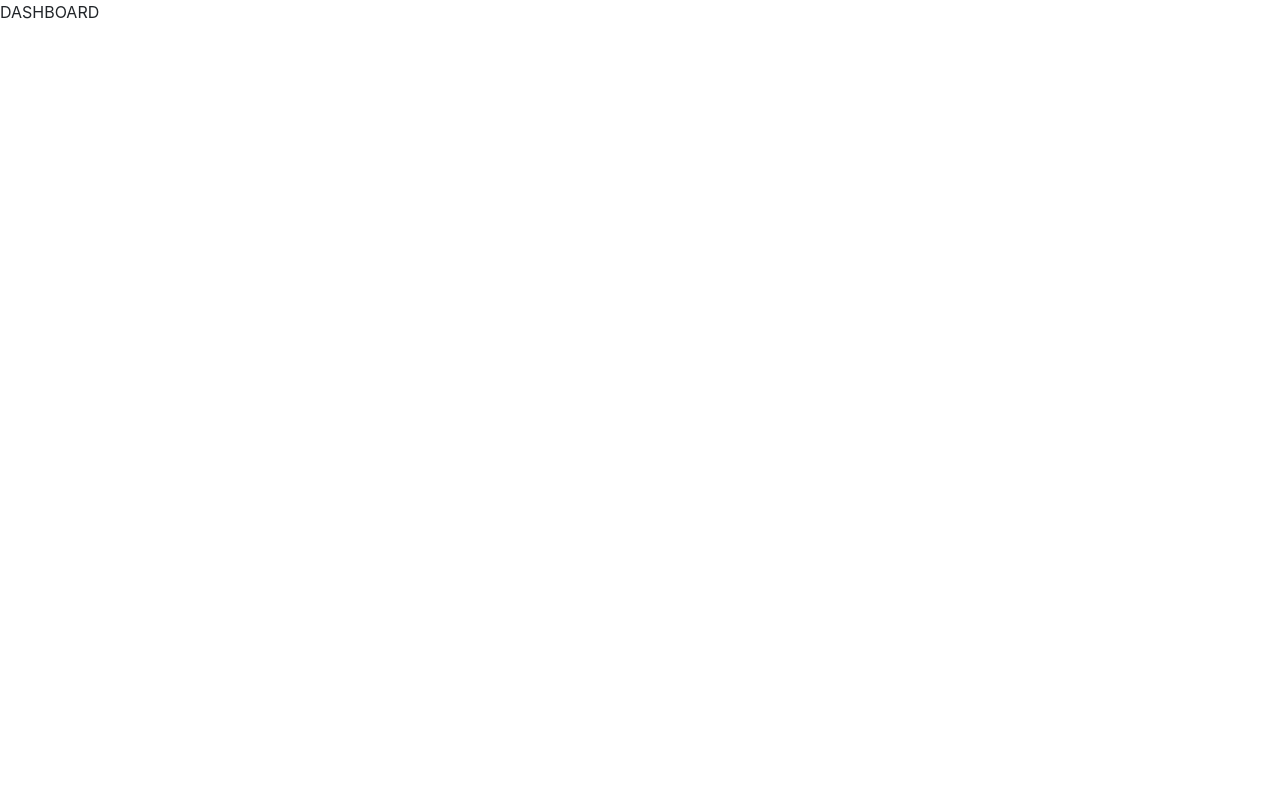
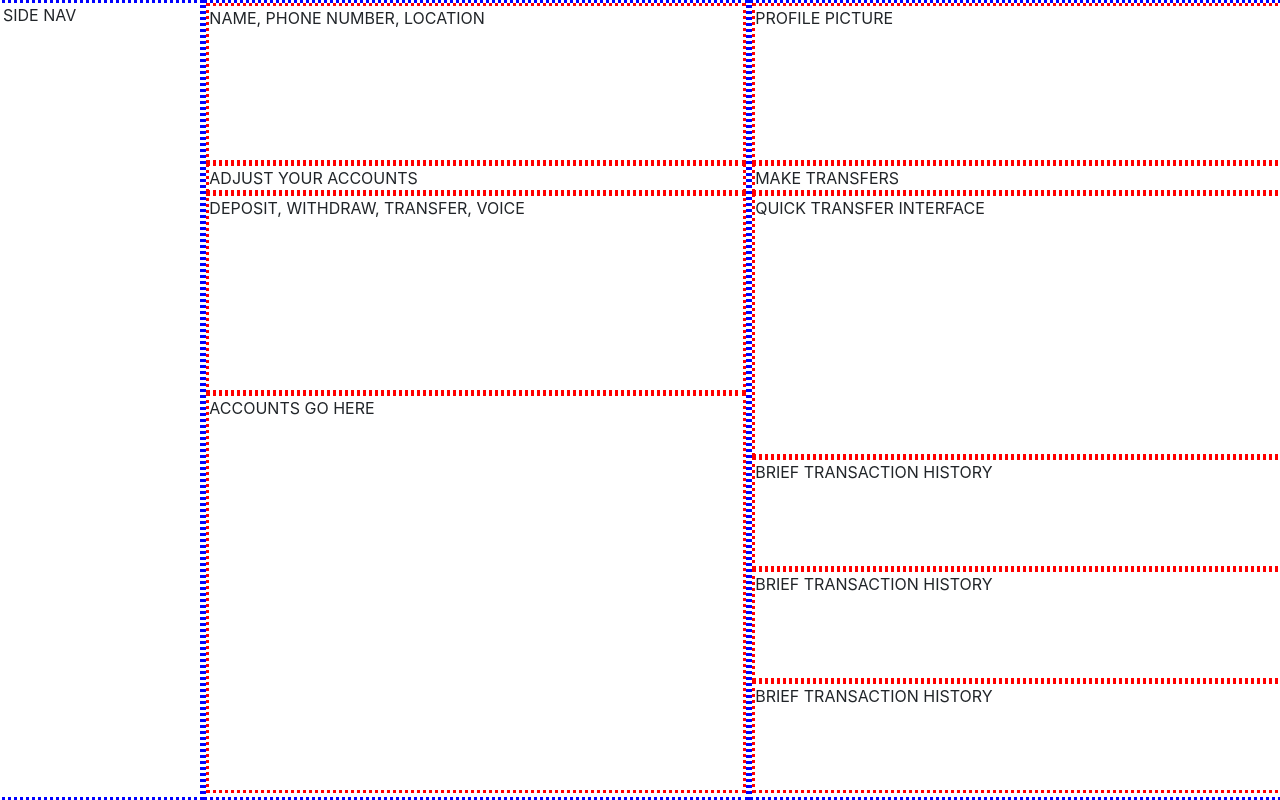
Before and after one commit to Dhruv-m-Shah/Ubank, a plain HTML site: page dashboard.html in a window 1280 px wide. Drawn offline with nearby package versions, Linux system fonts and the light colour scheme.

Commit message:
Dashboard wireframe

```diff
--- a/dashboard.html
+++ b/dashboard.html
@@ -5,16 +5,36 @@
 
     <head>
         <meta charset="utf-8"/>
-        <title>Brayden Royston</title>
+        <title>HackThe6ix</title>
         <link rel="stylesheet" href="https://stackpath.bootstrapcdn.com/font-awesome/4.7.0/css/font-awesome.min.css">
         <link rel="stylesheet" href="https://stackpath.bootstrapcdn.com/bootstrap/4.5.0/css/bootstrap.min.css" integrity="sha384-9aIt2nRpC12Uk9gS9baDl411NQApFmC26EwAOH8WgZl5MYYxFfc+NcPb1dKGj7Sk" crossorigin="anonymous">
-        <link rel="stylesheet" href="style.css">
+        <link rel="stylesheet" href="styleDashboard.css">
         <script src="https://cdn.jsdelivr.net/npm/typed.js@2.0.11"></script>
     </head>
 
     <body>
 
-        DASHBOARD
+        <div class="row" id="mainRow">
+
+            <div class="col-md-2 my-col" id="sideNav">SIDE NAV</div>
+
+            <div class="col-md-5 my-col" id="col1">
+                <div class="row my-row" id="customerInfo">NAME, PHONE NUMBER, LOCATION</div>
+                <div class="row my-row" id="sectionTitle">ADJUST YOUR ACCOUNTS</div>
+                <div class="row my-row" id="clickableIcons"> DEPOSIT, WITHDRAW, TRANSFER, VOICE</div>
+                <div class="row my-row" id="accounts">ACCOUNTS GO HERE</div>
+            </div>
+
+            <div class="col-md-5 my-col" id="col2">
+                <div class="row my-row" id="customerProfilePic">PROFILE PICTURE</div>
+                <div class="row my-row" id="sectionTitle">MAKE TRANSFERS</div>
+                <div class="row my-row" id="quickTransfer">QUICK TRANSFER INTERFACE</div>
+                <div class="row my-row" id="transferHistoryBrief">BRIEF TRANSACTION HISTORY</div>
+                <div class="row my-row" id="transferHistoryBrief">BRIEF TRANSACTION HISTORY</div>
+                <div class="row my-row" id="transferHistoryBrief">BRIEF TRANSACTION HISTORY</div>
+            </div>
+
+        </div>
 
 
 
--- a/style.css
+++ b/style.css
@@ -1,5 +1,3 @@
-
-
 body {
     overflow: hidden;
 }
--- /dev/null
+++ b/styleDashboard.css
@@ -0,0 +1,52 @@
+body {
+    overflow: hidden;
+}
+
+.my-row {
+    border: dotted;
+    border-color: red;
+}
+
+.my-col {
+    border: dotted;
+    border-color: blue;
+}
+
+#mainRow {
+    height: 100vh;
+}
+
+
+
+
+
+.sectionTitle {
+    height: 5vh;
+}
+
+#customerInfo {
+    height: 20vh;
+}
+
+#clickableIcons {
+    height: 25vh;
+}
+
+#accounts {
+    height: 50vh;
+}
+
+
+
+
+#customerProfilePic {
+    height: 20vh;
+}
+
+#quickTransfer {
+    height: 33vh;
+}
+
+#transferHistoryBrief {
+    height: 14vh;
+}
```
Also changed, not shown: index.html (+1 -1 lines).
